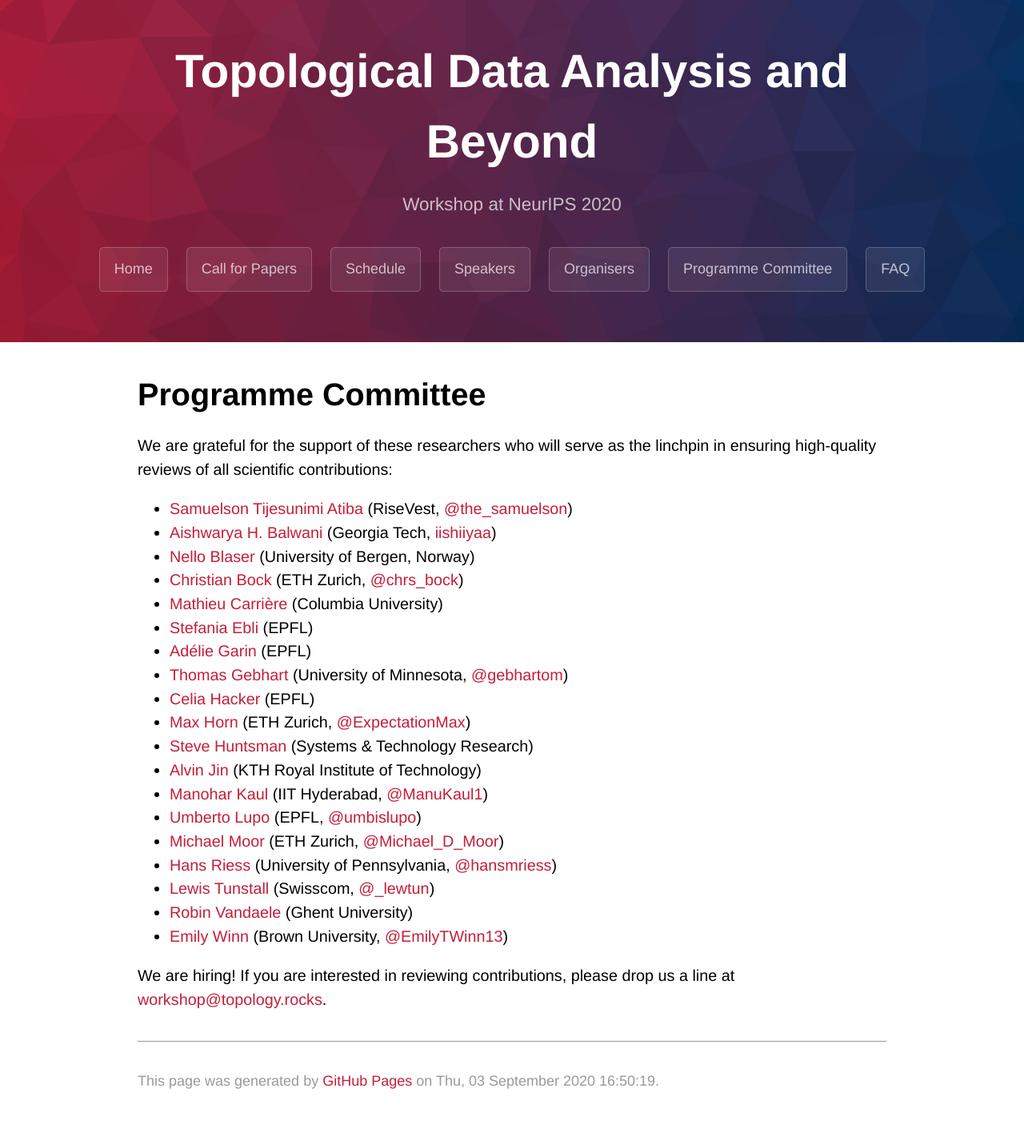
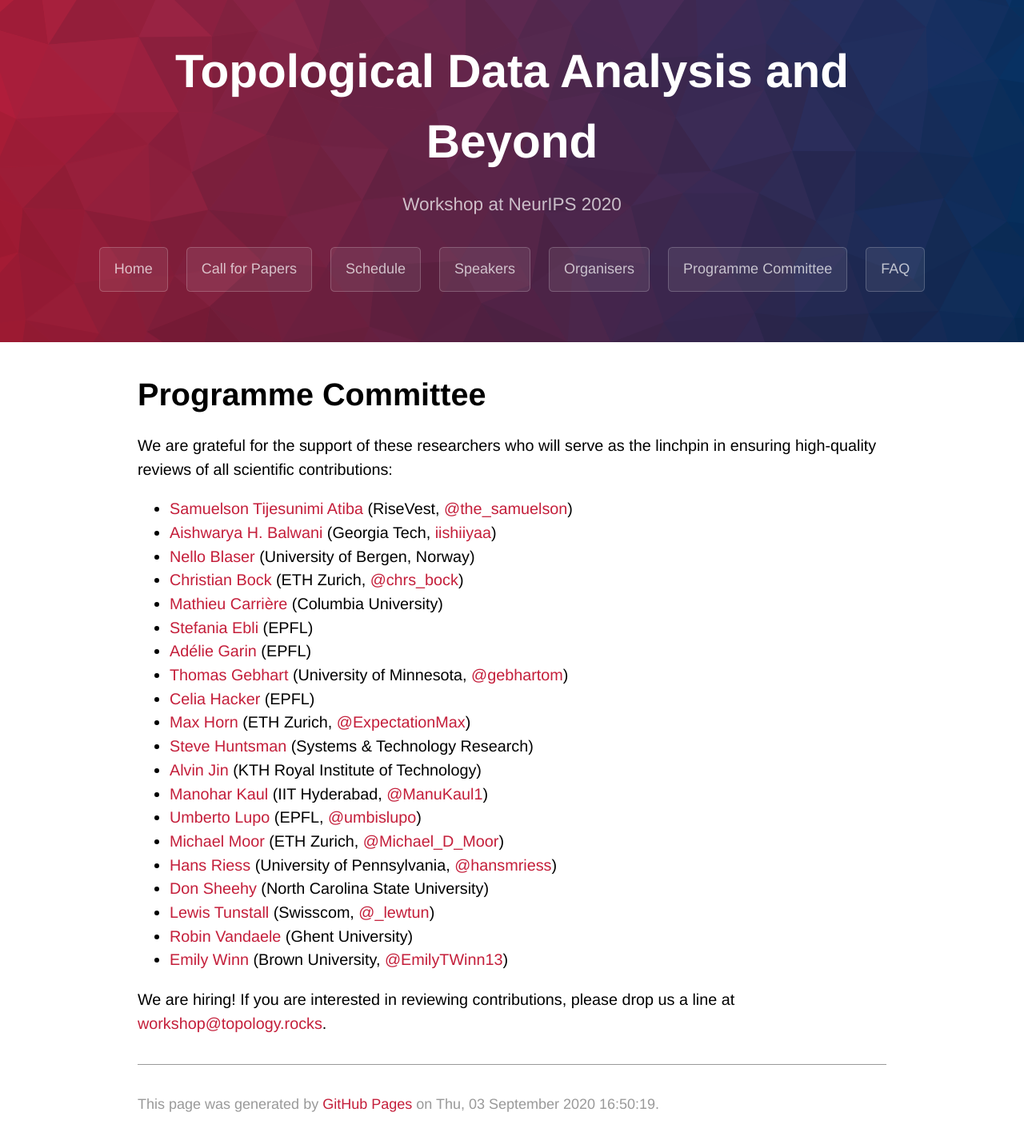
Before and after one commit to tda-in-ml/tda-in-ml.github.io, a Jekyll site: the page built from committee.md, in a window 1280 px wide. Shown: the whole page at 80% size. Built offline with Jekyll 4.4.1, drawn with Linux system fonts in a browser that asks for light colours; some web fonts are replaced; our own code applies the rules of GitHub Pages for plain Markdown files; before the commit the page ends 1402 px from its top, so only the background shows below that.

Commit message:
Extended programme committee

```diff
--- a/committee.md
+++ b/committee.md
@@ -23,6 +23,7 @@ linchpin in ensuring high-quality reviews of all scientific contributions:
 - [Umberto Lupo](https://github.com/ulupo) (EPFL, [@umbislupo](https://twitter.com/umbislupo))
 - [Michael Moor](https://www.michaelmoor.ml/) (ETH Zurich, [@Michael_D_Moor](https://twitter.com/Michael_D_Moor))
 - [Hans Riess](https://hans-riess.github.io) (University of Pennsylvania, [@hansmriess](https://twitter.com/hansmriess))
+- [Don Sheehy](http://donsheehy.net) (North Carolina State University)
 - [Lewis Tunstall](https://lewtun.github.io/blog) (Swisscom, [@\_lewtun](https://twitter.com/_lewtun))
 - [Robin Vandaele](https://users.ugent.be/~rvdaele) (Ghent University)
 - [Emily Winn](http://emilytwinn.com) (Brown University, [@EmilyTWinn13](https://twitter.com/EmilyTWinn13))
```
